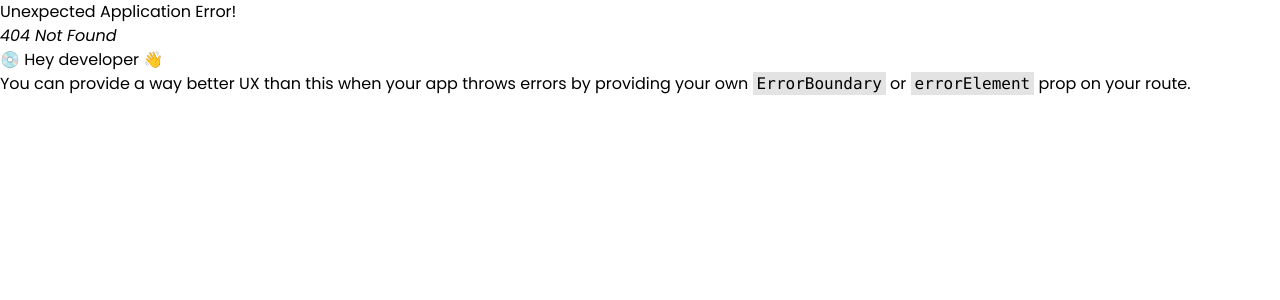
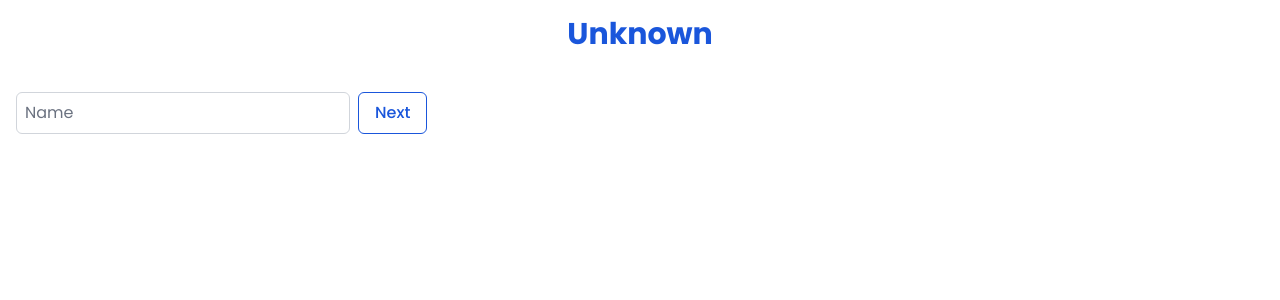
Before and after one commit to gbLw1/react-practice, a React (Vite) app: page /form in a window 1280 px wide. Before the commit this address had no page. Shown: the top 300 px of the page. Built offline with nearby package versions, Linux system fonts and the light colour scheme.

Commit message:
chore: multi step form using zustand as global state management

```diff
--- a/package.json
+++ b/package.json
@@ -21,7 +21,8 @@
     "react-icons": "^5.0.1",
     "react-router-dom": "^6.21.3",
     "sort-by": "^1.2.0",
-    "zod": "^3.22.4"
+    "zod": "^3.22.4",
+    "zustand": "^4.5.2"
   },
   "devDependencies": {
     "@types/react": "^18.2.43",
--- /dev/null
+++ b/src/components/FormLayout.tsx
@@ -0,0 +1,26 @@
+import { useMultiStepFormStore } from "../stores/multi-step-form-store";
+
+interface Props {
+  children: React.ReactNode;
+}
+
+export default function FormLayout({ children }: Props) {
+  const { name } = useMultiStepFormStore();
+
+  return (
+    <div className="p-4 min-h-screen">
+      <div className="container mx-auto">
+        <h1 className="text-3xl text-center text-blue-700 font-bold mb-10">
+          {name ? (
+            <>
+              Name: <strong>{name}</strong>
+            </>
+          ) : (
+            "Unknown"
+          )}
+        </h1>
+        <main>{children}</main>
+      </div>
+    </div>
+  );
+}
--- /dev/null
+++ b/src/components/Header.tsx
@@ -0,0 +1,7 @@
+export default function Header() {
+  return (
+    <h1 className="text-3xl text-center text-blue-700 font-bold mb-10">
+      <strong>gbLw1</strong> Github repos
+    </h1>
+  );
+}
--- a/src/components/Layout.tsx
+++ b/src/components/Layout.tsx
@@ -1,3 +1,5 @@
+import Header from "./Header";
+
 interface Props {
   children: React.ReactNode;
 }
@@ -6,6 +8,7 @@ export default function Layout({ children }: Props) {
   return (
     <div className="p-4 min-h-screen">
       <div className="container mx-auto">
+        <Header />
         <main>{children}</main>
       </div>
     </div>
--- a/src/pages/home/index.tsx
+++ b/src/pages/home/index.tsx
@@ -5,10 +5,6 @@ import { Search } from "./components/search";
 export default function Home() {
   return (
     <Layout>
-      <h1 className="text-3xl text-center text-blue-700 font-bold mb-10">
-        <strong>gbLw1</strong> Github repos
-      </h1>
-
       <Search />
 
       <Repos />
--- a/src/pages/index.ts
+++ b/src/pages/index.ts
@@ -1,3 +1,4 @@
 import Home from "./home";
+import MultiStepForm from "./multi-step-form";
 
-export { Home };
+export { Home, MultiStepForm };
--- /dev/null
+++ b/src/pages/multi-step-form/index.tsx
@@ -0,0 +1,100 @@
+import FormLayout from "../../components/FormLayout";
+import { useState } from "react";
+import { useMultiStepFormStore } from "../../stores/multi-step-form-store";
+
+export default function MultiStepForm() {
+  const { name, email, age } = useMultiStepFormStore();
+  const [step, setStep] = useState<0 | 1 | 2 | 3>(0);
+
+  return (
+    <FormLayout>
+      {step === 0 && (
+        <form
+          onSubmit={(e) => {
+            e.preventDefault();
+            setStep(1);
+          }}
+          className="flex items-center"
+        >
+          <input
+            value={name}
+            onChange={({ target: { value } }) =>
+              useMultiStepFormStore.setState({ name: value })
+            }
+            placeholder="Name"
+            className="border border-gray-300 rounded-md p-2"
+          />
+          <button
+            onClick={() => setStep(1)}
+            className="flex justify-center items-center ms-2 hover:bg-blue-700 border border-blue-700 text-blue-700 hover:text-white px-4 py-2 rounded-md active:bg-blue-800 font-medium"
+          >
+            Next
+          </button>
+        </form>
+      )}
+
+      {step === 1 && (
+        <form
+          onSubmit={(e) => {
+            e.preventDefault();
+            setStep(2);
+          }}
+          className="flex items-center"
+        >
+          <input
+            value={email}
+            onChange={({ target: { value } }) =>
+              useMultiStepFormStore.setState({ email: value })
+            }
+            placeholder="email"
+            className="border border-gray-300 rounded-md p-2"
+          />
+          <button
+            onClick={() => setStep(2)}
+            className="flex justify-center items-center ms-2 hover:bg-blue-700 border border-blue-700 text-blue-700 hover:text-white px-4 py-2 rounded-md active:bg-blue-800 font-medium"
+          >
+            Next
+          </button>
+        </form>
+      )}
+
+      {step === 2 && (
+        <form
+          className="flex items-center"
+          onSubmit={(e) => {
+            e.preventDefault();
+            setStep(3);
+          }}
+        >
+          <input
+            value={age}
+            onChange={({ target: { value } }) =>
+              useMultiStepFormStore.setState({ age: parseInt(value) })
+            }
+            placeholder="age"
+            className="border border-gray-300 rounded-md p-2"
+          />
+          <button
+            type="submit"
+            className="flex justify-center items-center ms-2 hover:bg-blue-700 border border-blue-700 text-blue-700 hover:text-white px-4 py-2 rounded-md active:bg-blue-800 font-medium"
+          >
+            Show
+          </button>
+        </form>
+      )}
+
+      {step === 3 && (
+        <div>
+          <pre>{JSON.stringify({ name, email, age }, null, 2)}</pre>
+
+          <button
+            onClick={() => setStep(0)}
+            className="mt-6 flex justify-center items-center hover:bg-blue-700 border border-blue-700 text-blue-700 hover:text-white px-4 py-2 rounded-md active:bg-blue-800 font-medium"
+          >
+            Reset
+          </button>
+        </div>
+      )}
+    </FormLayout>
+  );
+}
--- a/src/routes.tsx
+++ b/src/routes.tsx
@@ -1,9 +1,13 @@
 import { createBrowserRouter } from "react-router-dom";
-import { Home } from "./pages";
+import { Home, MultiStepForm } from "./pages";
 
 export const router = createBrowserRouter([
   {
     path: "/",
     element: <Home />,
   },
+  {
+    path: "/form",
+    element: <MultiStepForm />,
+  },
 ]);
--- /dev/null
+++ b/src/stores/multi-step-form-store.ts
@@ -0,0 +1,13 @@
+import { create } from "zustand";
+
+type MultiStepForm = {
+  name: string;
+  email: string;
+  age: number;
+};
+
+export const useMultiStepFormStore = create<MultiStepForm>()((set) => ({
+  name: "",
+  email: "",
+  age: 0,
+}));
```
Also changed, not shown: 2 other files (tests, documents, lock files or other folders).
